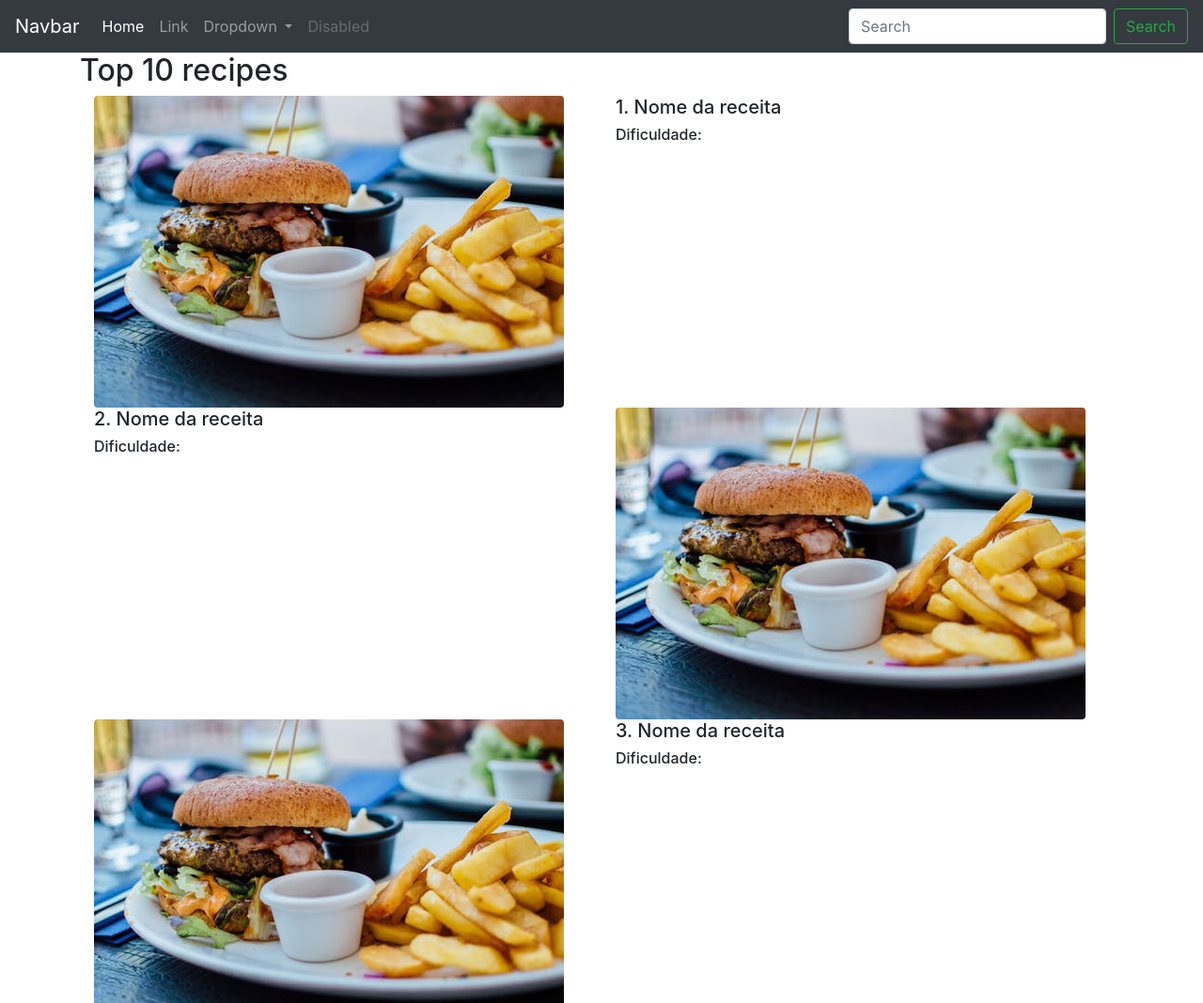
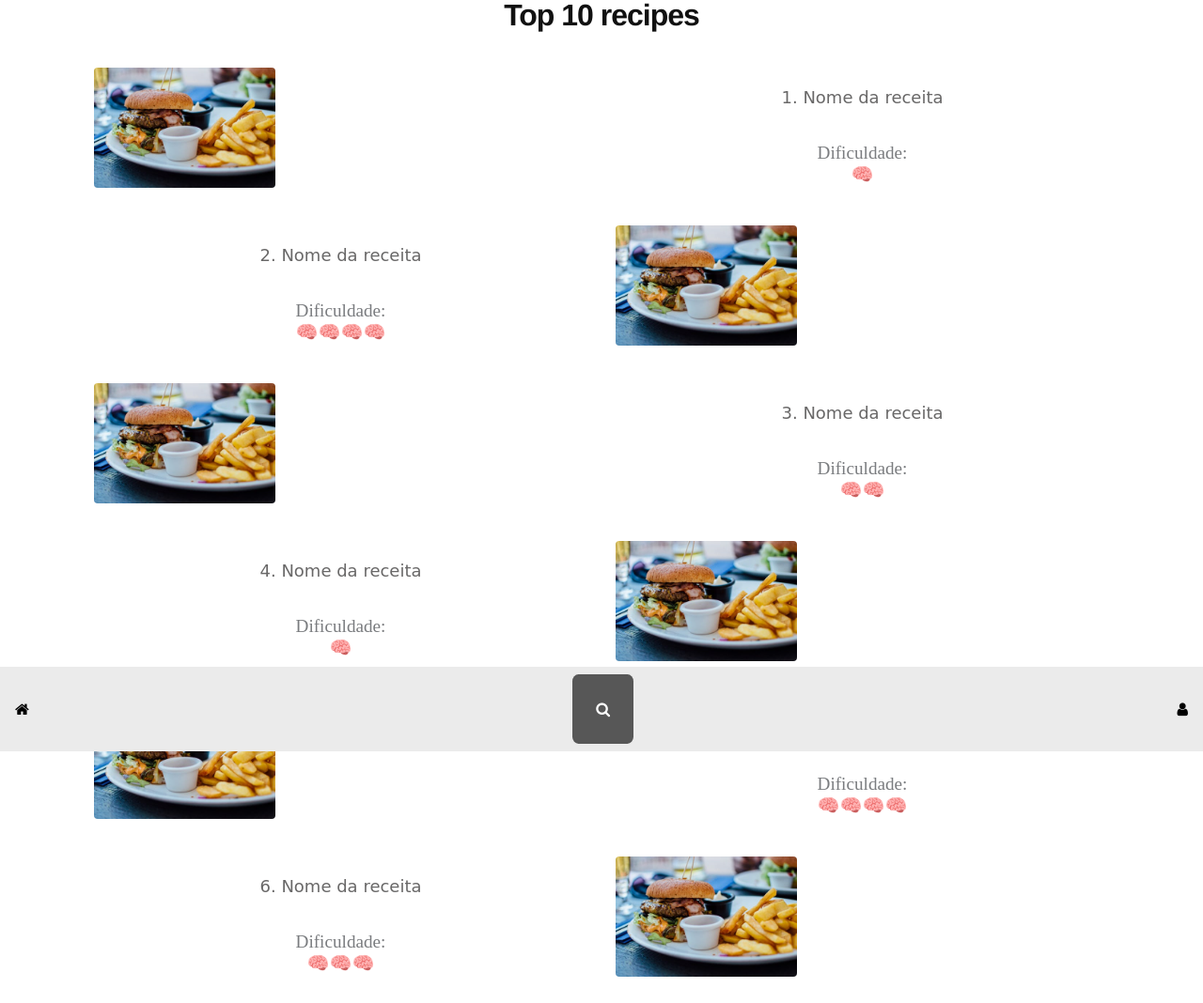
Before and after one commit to Orlando-pt/Projeto_IHC, a plain HTML site: page pag_search/top_10_receitas.html in a window 1280 px wide. Shown: the top 1068 px of the page at 94% size. Drawn offline with nearby package versions, Linux system fonts and the light colour scheme.

Commit message:
Alterar nav e background de top_10_receitas.html

```diff
--- a/pag_search/css/styles_top_10_receitas.css
+++ b/pag_search/css/styles_top_10_receitas.css
@@ -1,7 +1,7 @@
-body {
+/*body {
     background-color: rgba(222, 238, 223, 0.562);
     overflow: scroll;
-}
+}*/
 
 .header {
     color: #111;
--- a/pag_search/top_10_receitas.html
+++ b/pag_search/top_10_receitas.html
@@ -7,48 +7,13 @@
 
     <link rel="stylesheet" href="https://stackpath.bootstrapcdn.com/bootstrap/4.4.1/css/bootstrap.min.css"
         integrity="sha384-Vkoo8x4CGsO3+Hhxv8T/Q5PaXtkKtu6ug5TOeNV6gBiFeWPGFN9MuhOf23Q9Ifjh" crossorigin="anonymous">
-    <link rel="stylesheet" href="./styles.css">
+    <link rel="stylesheet" href="https://cdnjs.cloudflare.com/ajax/libs/font-awesome/4.7.0/css/font-awesome.min.css">
+    <link rel="stylesheet" href="./css/styles_top_10_receitas.css">
+    <link rel="stylesheet" href="./css/bottom_nav.css">
     <title>Alguma coisa</title>
 </head>
 
 <body>
-    <nav class="navbar navbar-expand-lg navbar-dark bg-dark">
-        <a class="navbar-brand" href="#">Navbar</a>
-        <button class="navbar-toggler" type="button" data-toggle="collapse" data-target="#navbarSupportedContent"
-            aria-controls="navbarSupportedContent" aria-expanded="false" aria-label="Toggle navigation">
-            <span class="navbar-toggler-icon"></span>
-        </button>
-
-        <div class="collapse navbar-collapse" id="navbarSupportedContent">
-            <ul class="navbar-nav mr-auto">
-                <li class="nav-item active">
-                    <a class="nav-link" href="#">Home <span class="sr-only">(current)</span></a>
-                </li>
-                <li class="nav-item">
-                    <a class="nav-link" href="#">Link</a>
-                </li>
-                <li class="nav-item dropdown">
-                    <a class="nav-link dropdown-toggle" href="#" id="navbarDropdown" role="button"
-                        data-toggle="dropdown" aria-haspopup="true" aria-expanded="false">
-                        Dropdown
-                    </a>
-                    <div class="dropdown-menu" aria-labelledby="navbarDropdown">
-                        <a class="dropdown-item" href="#">Action</a>
-                        <a class="dropdown-item" href="#">Another action</a>
-                        <div class="dropdown-divider"></div>
-                        <a class="dropdown-item" href="#">Something else here</a>
-                    </div>
-                </li>
-                <li class="nav-item">
-                    <a class="nav-link disabled" href="#" tabindex="-1" aria-disabled="true">Disabled</a>
-                </li>
-            </ul>
-            <form class="form-inline my-2 my-lg-0">
-                <input class="form-control mr-sm-2" type="search" placeholder="Search" aria-label="Search">
-                <button class="btn btn-outline-success my-2 my-sm-0" type="submit">Search</button>
-            </form>
-        </div>
-    </nav>
     <div class="container">
         <h2 class="header">Top 10 recipes</h2>
     </div>
@@ -206,8 +171,12 @@
             </div>
         </div>
     </div>
+    <div id="bottom_nav" class="navbar">
+        <a href=""><i class="fa fa-home"></i></a>
+        <a href="" class="active"><i class="fa fa-search"></i></a>
+        <a href=""><i class="fa fa-user"></i></a>
 
-
+    </div>
 
     <script src="https://code.jquery.com/jquery-3.4.1.slim.min.js"
         integrity="sha384-J6qa4849blE2+poT4WnyKhv5vZF5SrPo0iEjwBvKU7imGFAV0wwj1yYfoRSJoZ+n"
@@ -222,7 +191,7 @@
         src="https://code.jquery.com/jquery-3.5.1.js"
         integrity="sha256-QWo7LDvxbWT2tbbQ97B53yJnYU3WhH/C8ycbRAkjPDc="
         crossorigin="anonymous"></script>-->
-    <script src="./script.js"></script>
+    <script src="./js/script_top_10_receitas.js"></script>
 </body>
 
 </html>
```
Also changed, not shown: pag_search/index.html (+0 -1 lines).
